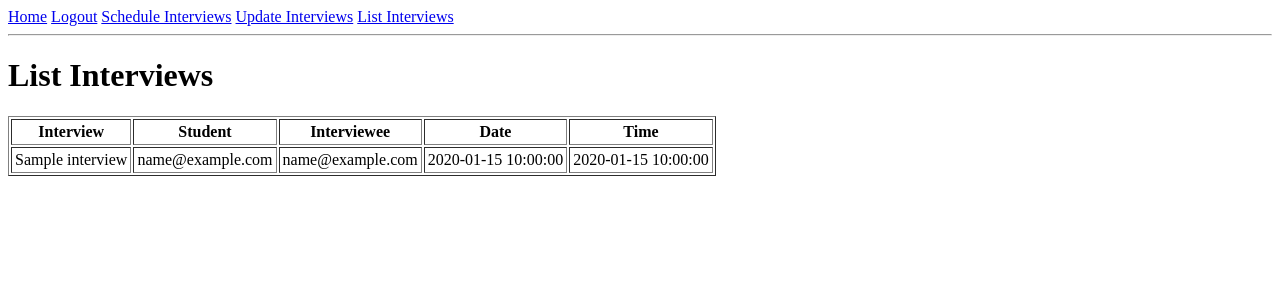
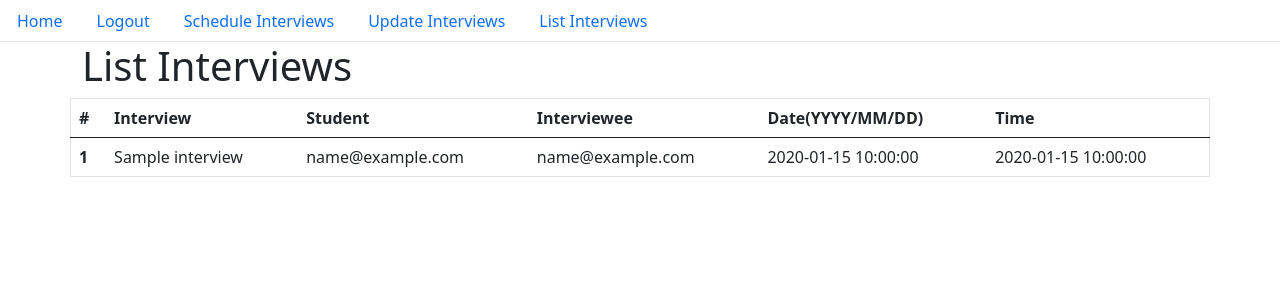
Before and after one commit to saxenakanishk/InterviewSchedulerApp, a Python web app: template app/templates/interviewbooker.html in a window 1280 px wide. Shown: the top 300 px of the page. Run offline with Jinja, Linux system fonts and the light colour scheme; the template is opened without the code that fills it: most values are stand-ins (such as "Sample title", 1, 10 or a date in 2020); some libraries are stand-ins or nearby versions.

Commit message:
added bootstrap designs

```diff
--- a/app/templates/base.html
+++ b/app/templates/base.html
@@ -2,8 +2,10 @@
     <head>
       <title>InterviewSchedulerApp</title>
       <link rel="stylesheet" href="//code.jquery.com/ui/1.11.4/themes/smoothness/jquery-ui.css">
+      <link href="https://cdn.jsdelivr.net/npm/bootstrap@5.0.0-beta1/dist/css/bootstrap.min.css" rel="stylesheet" integrity="sha384-giJF6kkoqNQ00vy+HMDP7azOuL0xtbfIcaT9wjKHr8RbDVddVHyTfAAsrekwKmP1" crossorigin="anonymous">
       <script src="//code.jquery.com/jquery-1.10.2.js"></script>
       <script src="//code.jquery.com/ui/1.11.4/jquery-ui.js"></script>
+      <script src="https://cdn.jsdelivr.net/npm/bootstrap@5.0.0-beta1/dist/js/bootstrap.bundle.min.js" integrity="sha384-ygbV9kiqUc6oa4msXn9868pTtWMgiQaeYH7/t7LECLbyPA2x65Kgf80OJFdroafW" crossorigin="anonymous"></script>
       <script>
       $(function() {
           $( ".dtpick" ).datepicker();
@@ -11,24 +13,33 @@
       </script>
 
     </head>
+
     <body>
-        <div>
-            <a href="{{ url_for('index') }}">Home</a>
+        <div class="nav nav-tabs" id="nav-tab" role="tablist">
+            <a class="nav-link" href="{{ url_for('index') }}">Home</a>
                 {% if current_user.is_anonymous %}
-            <a href="{{ url_for('login') }}">Login</a>
+            <a class="nav-link" href="{{ url_for('login') }}">Login</a>
                 {% else %}
-            <a href="{{ url_for('logout')}}">Logout</a>
+            <a class="nav-link" href="{{ url_for('logout')}}">Logout</a>
                 {% endif %}
-            <a href="{{ url_for('book')}}">Schedule Interviews</a>
-            <a href="{{ url_for('edit')}}">Update Interviews</a>
-            <a href="{{ url_for('interviewbooker')}}">List Interviews</a>
+            <a class="nav-link" href="{{ url_for('book')}}">Schedule Interviews</a>
+            <a class="nav-link" href="{{ url_for('edit')}}">Update Interviews</a>
+            <a class="nav-link" href="{{ url_for('interviewbooker')}}">List Interviews</a>
 
             {% if current_user.is_authenticated %}
-            <div align="right">Log in as: {{current_user.fullname}}</div>
+                <ul class="nav justify-content-end">
+                    <li class="nav-item">
+                        <a class="nav-link disabled" href="#" tabindex="-1" aria-disabled="true">Logged in as: {{current_user.fullname}}</a>
+                    </li>
+                </ul>
             {% endif %}
         </div>
 
-        <hr>
+
+        <div class="container">
+            <div class="row justify-center">
+                <br>
+                <br>
                 {% with messages = get_flashed_messages() %}
                     {% if messages %}
                         <ul>
@@ -38,6 +49,9 @@
                         </ul>
                     {% endif %}
                 {% endwith %}
-        {% block content %}{% endblock %}
+                {% block content %}
+                {% endblock %}
+            </div>
+        </div>
     </body>
 </html>
--- a/app/templates/book.html
+++ b/app/templates/book.html
@@ -36,8 +36,6 @@
                 {{ render_field(form.duration)}}
             </dl>
 
-
-
         <p>{{ form.submit() }}</p>
     </form>
 {% endblock %}
--- a/app/templates/edit.html
+++ b/app/templates/edit.html
@@ -4,8 +4,6 @@
     <h1>Update Interviews</h1>
     <form action="" method="post">
         {{ form.hidden_tag() }}
-
-
 
         {% from "_formhelpers.html" import render_field %}
 
@@ -24,18 +22,18 @@
                     <span style="color: red;">[{{ error }}]</span>
                 {% endfor %}
             </dl>
+
             {{ form.date.label}}
             {{ form.date(class="dtpick") }}
             {% for error in form.date.errors %}
                 <span style="color: red;">[{{ error }}]</span>
             {% endfor %}
+
             <dl>
                 {{ render_field(form.startTime) }}
                 {{ render_field(form.duration)}}
             </dl>
 
-
-
         <p>{{ form.submit() }}</p>
     </form>
 {% endblock %}
--- a/app/templates/interviewbooker.html
+++ b/app/templates/interviewbooker.html
@@ -2,16 +2,21 @@
 
 {% block content %}
     <h1>List Interviews</h1>
-<table border="1" cellpadding=3>
+    <table class="table table-striped table-hover" border="1" cellpadding="3">
+        <thead>
             <tr>
-        <th>Interview</th>
-        <th>Student</th>
-        <th>Interviewee</th>
-        <th>Date</th>
-        <th>Time</th>
+                <th scope="col">#</th>
+                <th scope="col">Interview</th>
+                <th scope="col">Student</th>
+                <th scope="col">Interviewee</th>
+                <th scope="col">Date(YYYY/MM/DD)</th>
+                <th scope="col">Time</th>
             </tr>
+        <thead>
+
         {% for interview in interviews %}
             <tr>
+                <th scope="row">{{ loop.index0 + 1 }}</th>
                 <td>{{ interview.title }}</td>
                 <td>{{ interview.studentEmail}}</td>
                 <td>{{ interview.bookerEmail}}</td>
```
Also changed, not shown: app/templates/index.html (+8 -6 lines), app/templates/login.html (+5 -2 lines). Lines whose indentation alone changed are shown as unchanged.
